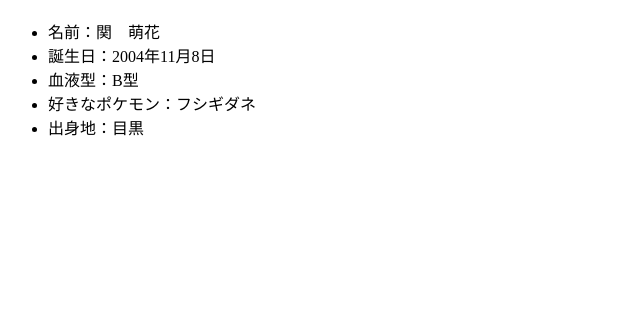
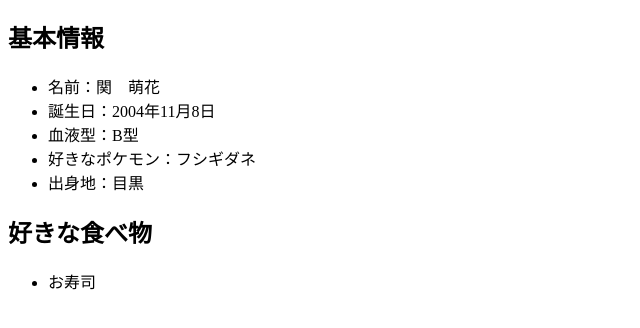
Before and after one commit to s2322085/git-practice2023, a plain HTML site: page index.html in a window 1280 px wide. Shown: the part 70-398 px from the top of the page, without its empty margins (0-640 px from the left). Drawn offline with Linux system fonts and the light colour scheme.

Commit message:
好きな食べ物を追記

```diff
--- a/index.html
+++ b/index.html
@@ -11,14 +11,18 @@
     <h1>自己紹介</h1>
 
     <!-- 箇条書き -->
+    <h2>基本情報</h2>
     <ul>
         <li>名前：関　萌花</li>
         <li>誕生日：2004年11月8日</li>
         <li>血液型：B型</li>
         <li>好きなポケモン：フシギダネ</li>
         <li>出身地：目黒</li>
-
     </ul>
 
+    <h2>好きな食べ物</h2>
+    <ul>
+        <li>お寿司</li>
+    </ul>
 </body>
 </html>
```
